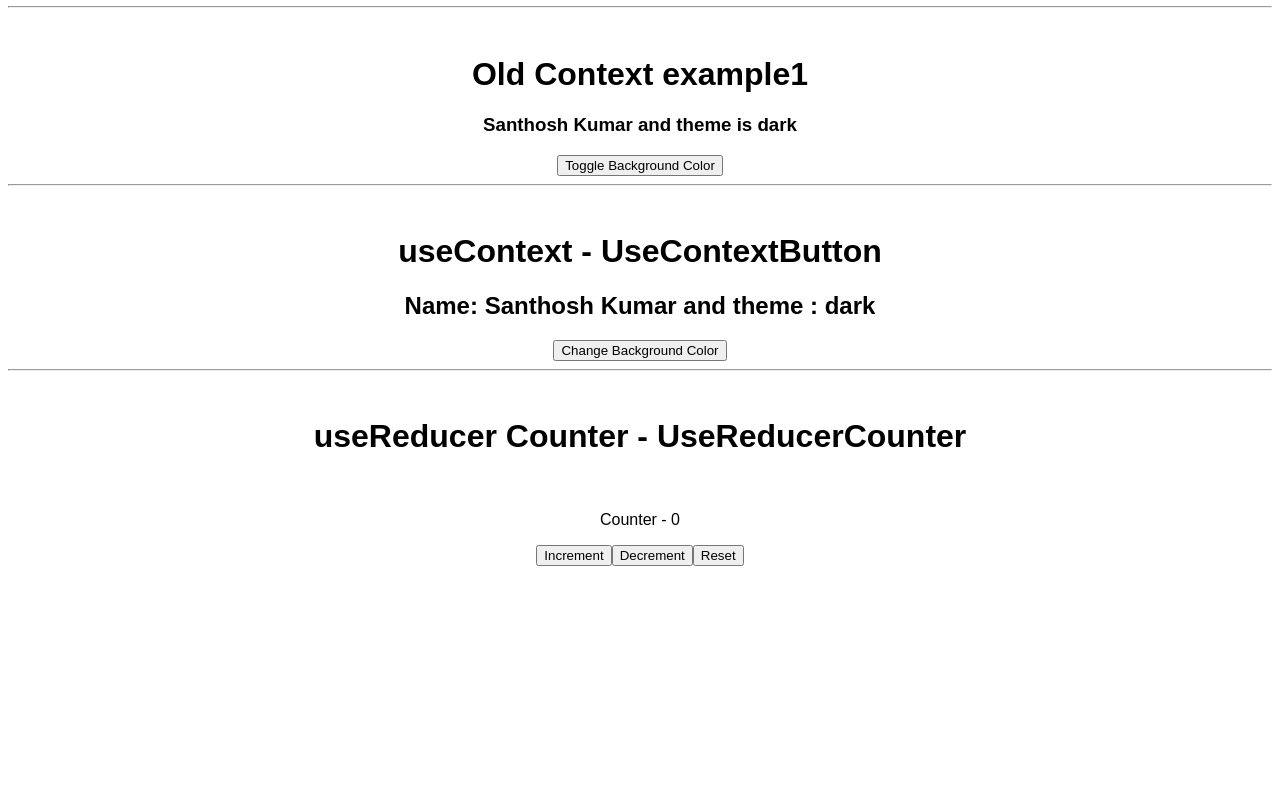
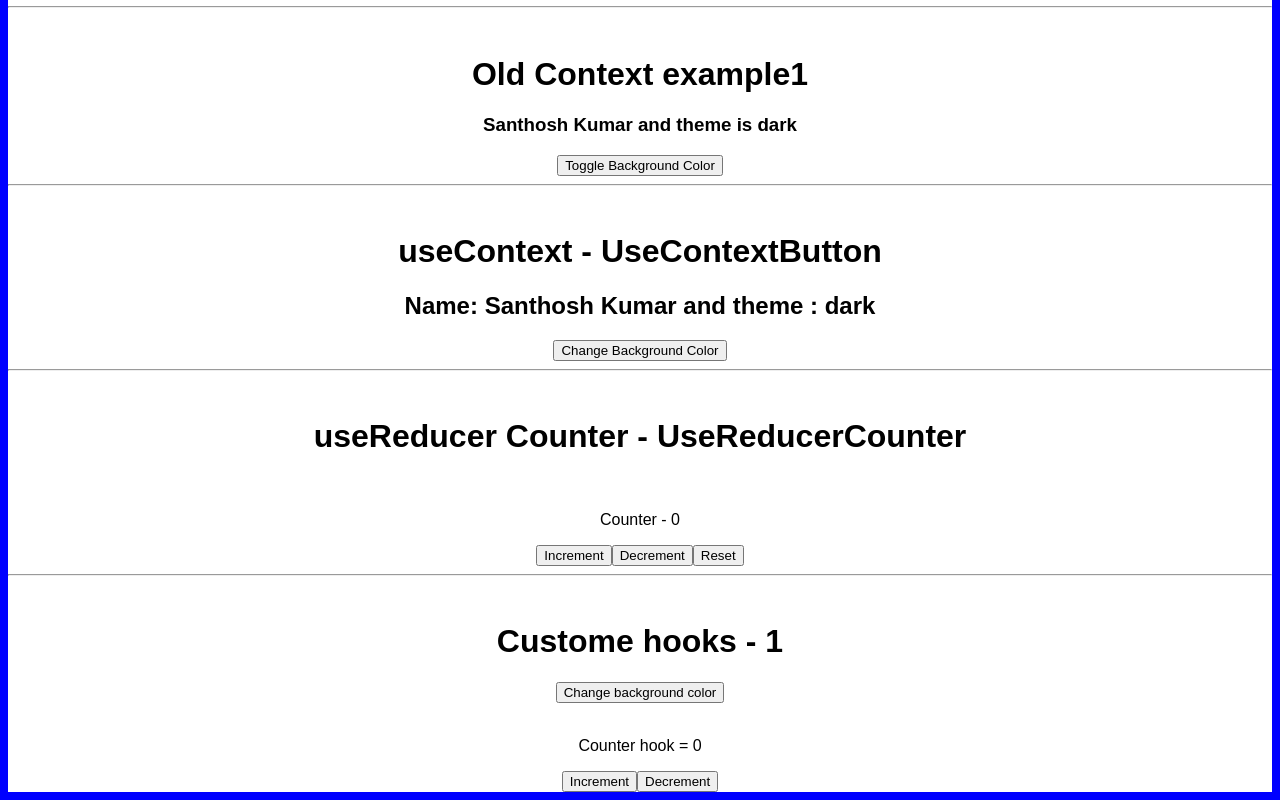
Before and after one commit to santhoshmp89/react-hooks-adv, a React (Create React App) app: page / in a window 1280 px wide. Shown: the part 1183-1983 px from the top of the page. Before the commit the page ends 1757 px from the top, so only its background shows below. Built offline with nearby package versions, Linux system fonts and the light colour scheme.

Commit message:
created custom hooks

```diff
--- a/src/App.js
+++ b/src/App.js
@@ -11,6 +11,7 @@ import OldContextAPI1 from "./components/OldContextAPI1";
 import OldContextButton from "./components/OldContextButton";
 import UseContextAPI from "./components/UseContextAPI";
 import UseReducerCounter from "./components/UseReducerCounter";
+import CustomeHooks1 from "./components/CustomHooks1";
 
 import {
   NameContext,
@@ -64,6 +65,9 @@ export default function App() {
               <hr />
               <br />
               <UseReducerCounter />
+              <hr />
+              <br />
+              <CustomeHooks1 />
             </div>
           </ThemeContext.Provider>
         </NameContext.Provider>
--- /dev/null
+++ b/src/components/CustomHooks1.js
@@ -0,0 +1,22 @@
+import React from "react";
+import UseCustomHooks1 from "./UseCustomHooks1";
+import UseCustomHooksCounter from "./UseCustomHooksCounter";
+
+const CustomeHooks1 = () => {
+  UseCustomHooks1();
+  const { count, setIncrement, setDecrement } = UseCustomHooksCounter();
+  return (
+    <div>
+      <h1>Custome hooks - 1</h1>
+      <button>Change background color</button>
+      <br />
+      <br />
+
+      <p>Counter hook = {count}</p>
+      <button onClick={setIncrement}>Increment</button>
+      <button onClick={setDecrement}>Decrement</button>
+    </div>
+  );
+};
+
+export default CustomeHooks1;
--- /dev/null
+++ b/src/components/UseCustomHooks1.js
@@ -0,0 +1,9 @@
+import { useEffect } from "react";
+
+const UseCustomeHooks = () => {
+  useEffect(() => {
+    document.body.style.backgroundColor = "blue";
+  });
+};
+
+export default UseCustomeHooks;
--- /dev/null
+++ b/src/components/UseCustomHooksCounter.js
@@ -0,0 +1,23 @@
+import { useEffect, useState } from "react";
+
+const UseCustomHooksCounter = () => {
+  const [count, setCounter] = useState(0);
+  const setIncrement = () => {
+    setCounter(count + 1);
+  };
+  const setDecrement = () => {
+    setCounter(count - 1);
+  };
+
+  useEffect(() => {
+    document.title = `Counter = ${count}`;
+  }, [count]);
+
+  return {
+    count,
+    setIncrement,
+    setDecrement
+  };
+};
+
+export default UseCustomHooksCounter;
```
